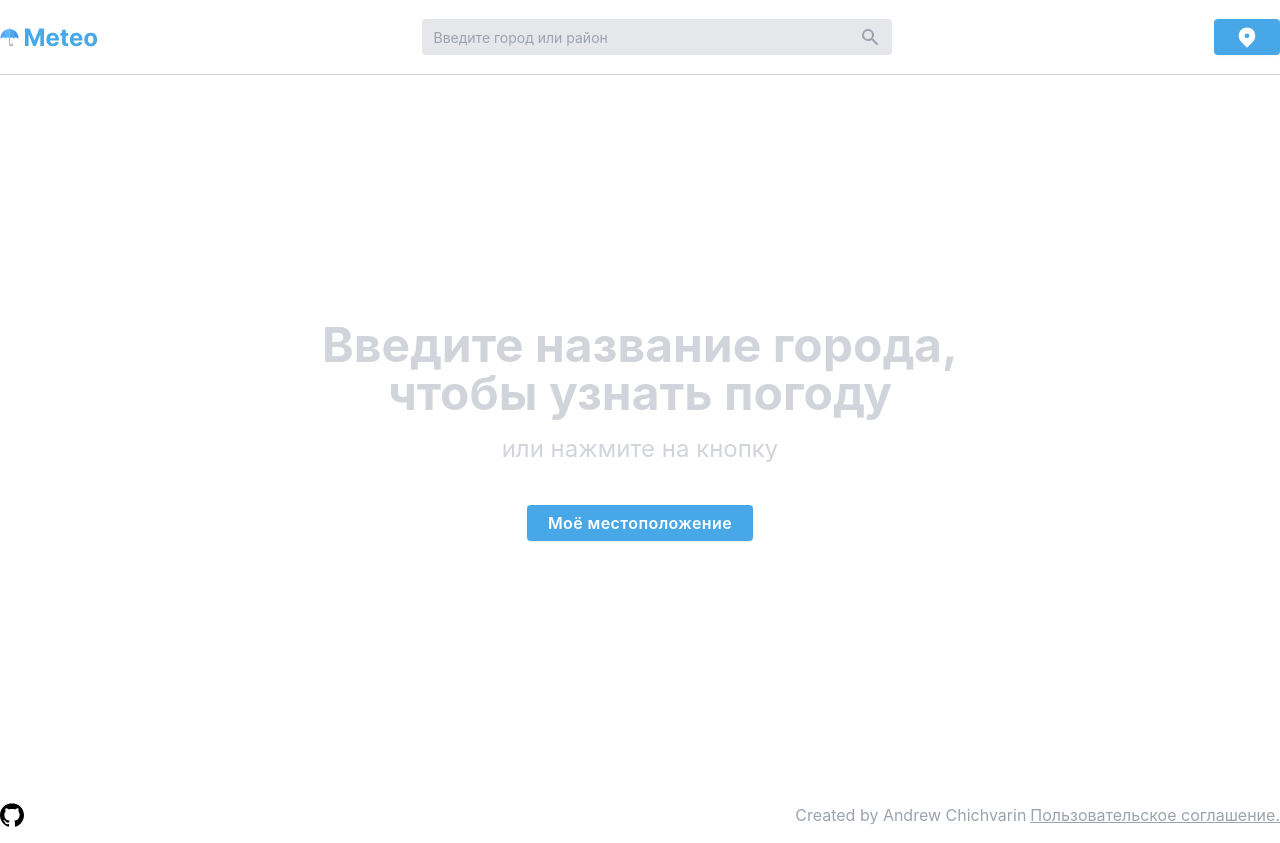
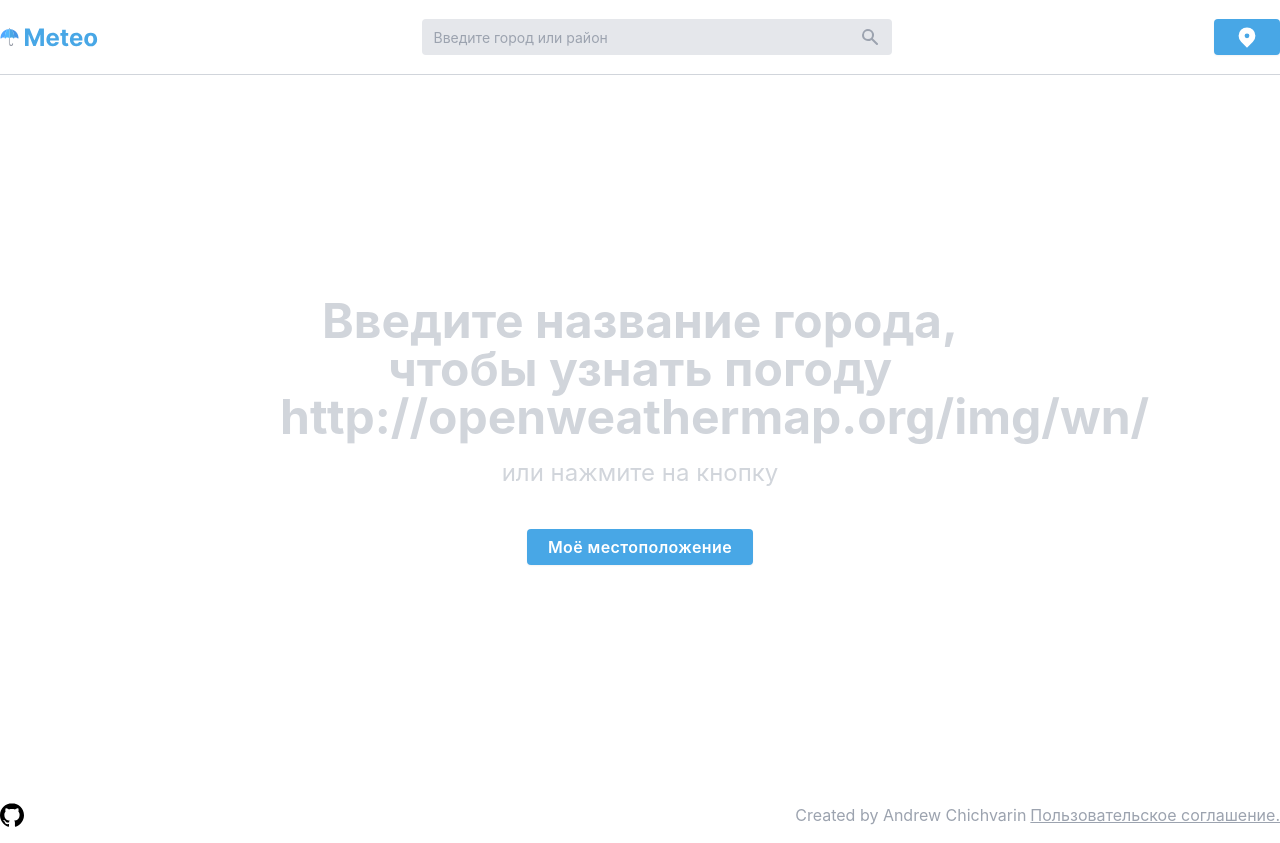
Before and after one commit to zumpro/next-meteo, a Next.js app: page / in a window 1280 px wide. Built offline with nearby package versions, Linux system fonts and the light colour scheme.

Commit message:
Update index.jsx
add

```diff
--- a/pages/index.jsx
+++ b/pages/index.jsx
@@ -29,7 +29,8 @@ export default function Home() {
       <div className=" relative w-full">
         <div className="text-center max-w-[720px] m-auto px-4 md:px-0">
           <h1 className="text-3xl md:text-5xl font-bold text-gray-300">
-            Введите название города, чтобы узнать погоду
+            Введите название города, чтобы узнать погоду{" "}
+            {process.env.NEXT_PUBLIC_ICON_URL}
           </h1>
           <p className="text-lg md:text-2xl font-normal text-gray-300 mt-4">
             или нажмите на кнопку
```
